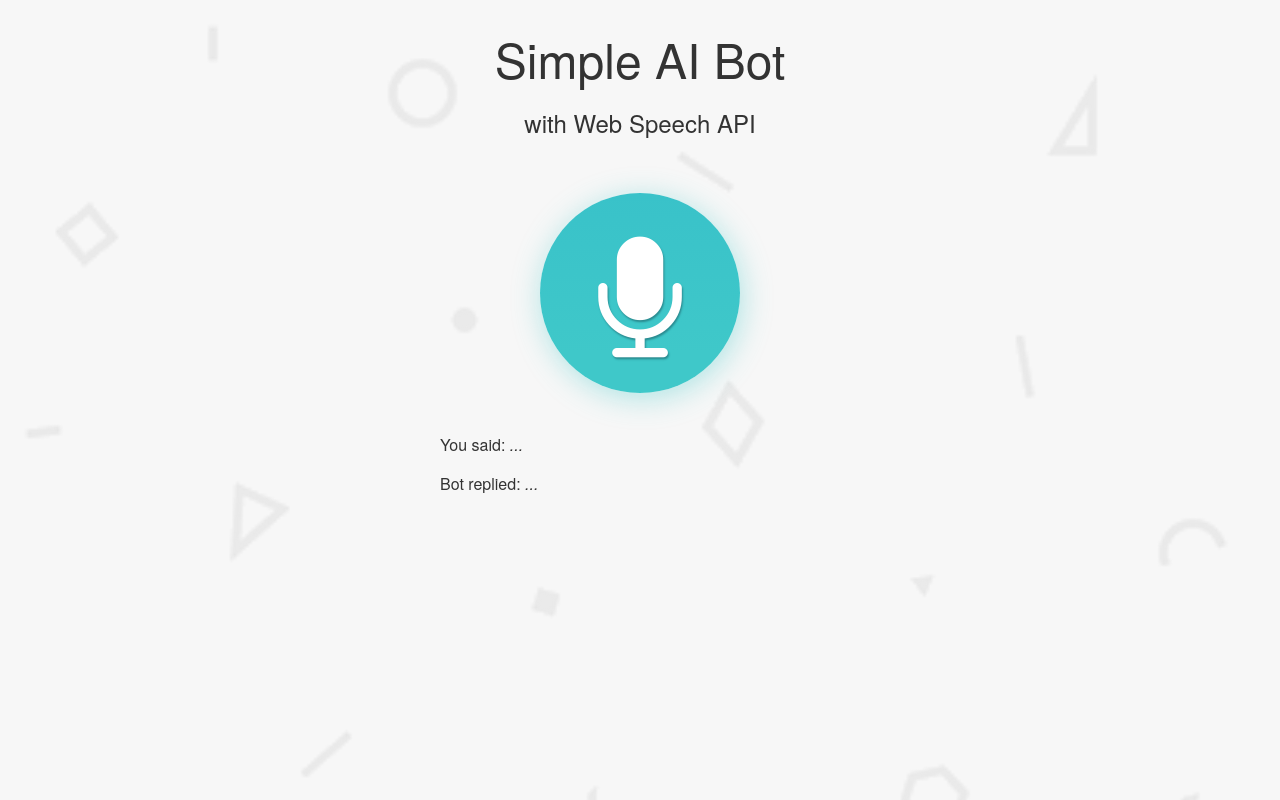
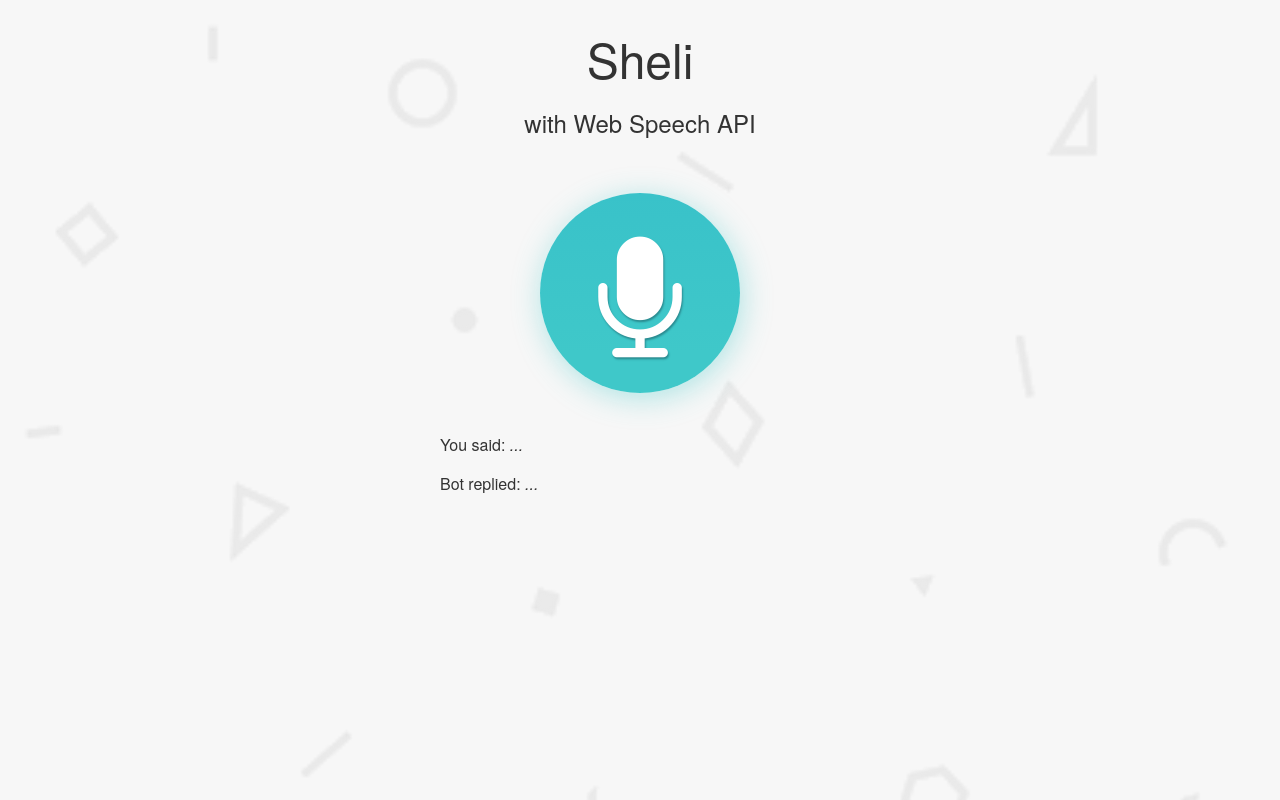
Before and after one commit to DK013/sheli, a website: page views/index.html in a window 1280 px wide. Drawn offline with nearby package versions, Linux system fonts and the light colour scheme; files that its build step writes are made by us from their sources; no server answers; files whose address does not match are found by name.

Commit message:
author update

```diff
--- a/views/index.html
+++ b/views/index.html
@@ -5,7 +5,7 @@
     <meta http-equiv="X-UA-Compatible" content="IE=edge,chrome=1">
     <meta name="viewport" content="width=device-width">
     <meta name="description" content="Simple AI Chat Bot Demo with Web Speech API">
-    <meta name="author" content="Tomomi Imura  @girlie_mac">
+    <meta name="author" content="DK">
 
     <title>Sheli</title>
 
@@ -15,7 +15,7 @@
 
   <body>
     <section>
-      <h1>Simple AI Bot</h1>
+      <h1>Sheli</h1>
       <h2>with Web Speech API</h2>
 
       <button><i class="fa fa-microphone"></i></button>
```
Also changed, not shown: 1 other file.
